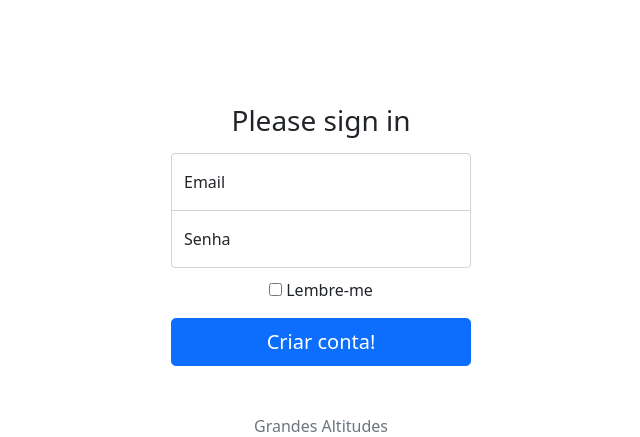
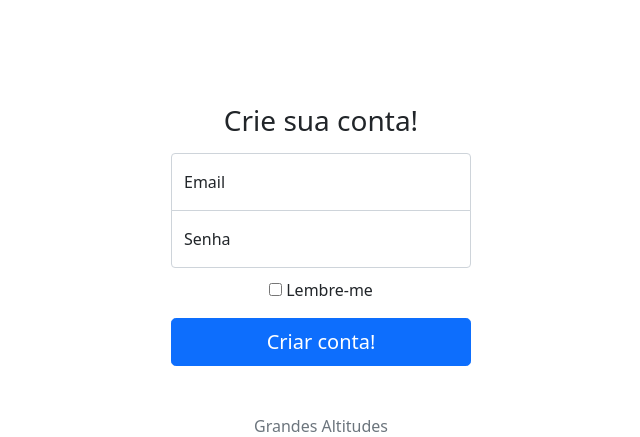
Before and after one commit to burgues0/grandes-altitudes, a Django app: template grandes_altitudes/templates/register.html in a window 1280 px wide. Shown: the part 121-558 px from the top of the page, without its empty margins (319-959 px from the left). Run offline with Django 3.2, Linux system fonts and the light colour scheme; the template is opened without the code that fills it, so the values that code supplies are empty; some libraries are stand-ins or nearby versions.

Commit message:
feat: re-organize static css & register template

```diff
--- a/grandes_altitudes/templates/register.html
+++ b/grandes_altitudes/templates/register.html
@@ -15,7 +15,7 @@
 <body class="text-center">
     <main class="form-signin">
         <form>
-            <h1 class="h3 mb-3 fw-normal">Please sign in</h1>
+            <h1 class="h3 mb-3 fw-normal">Crie sua conta!</h1>
             <div class="form-floating">
             <input type="email" class="form-control" id="floatingInput" placeholder="name@example.com">
             <label for="floatingInput">Email</label>
```
